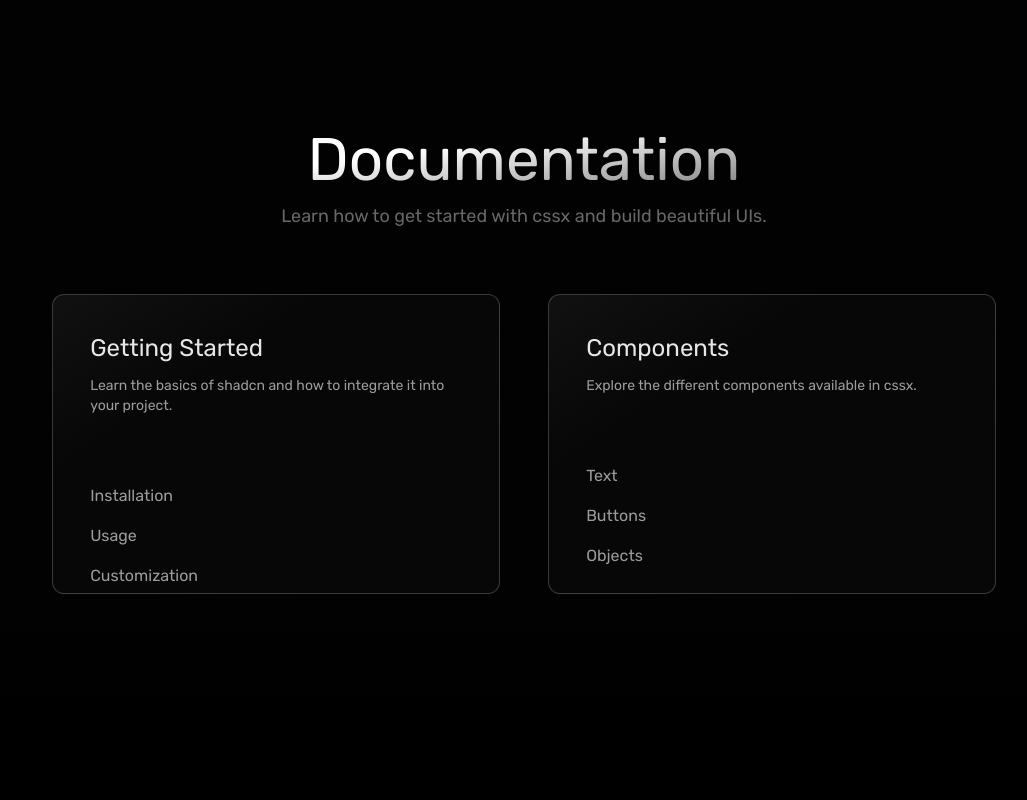
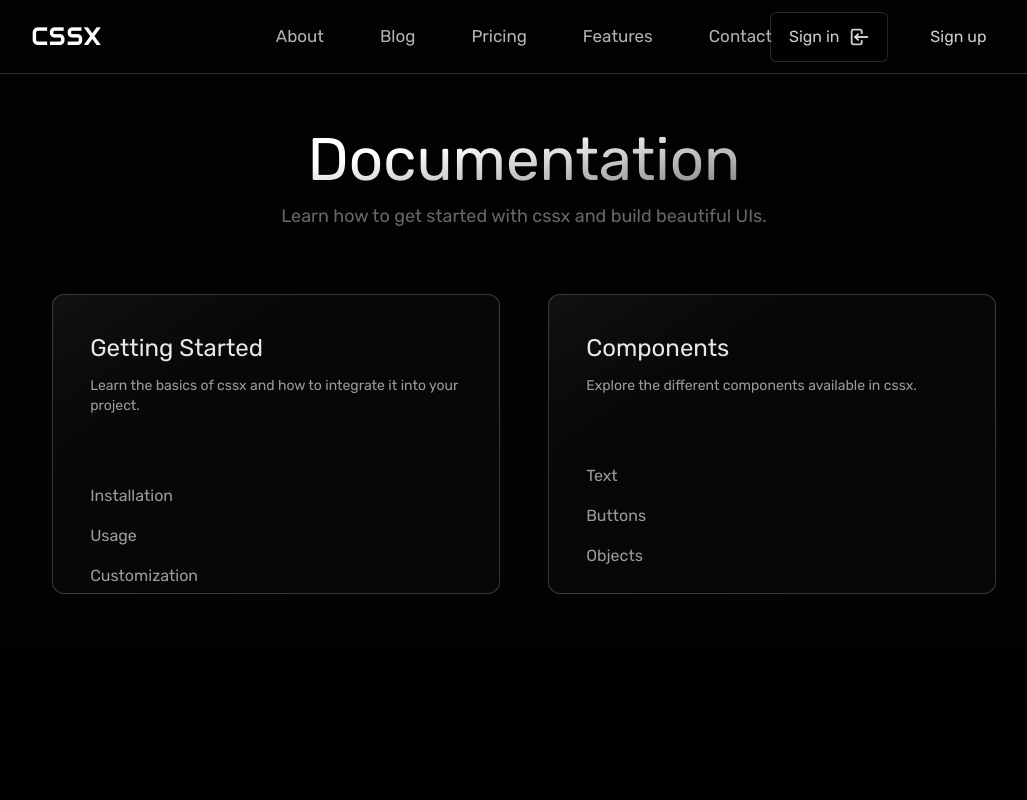
Before and after one commit to Tintaa307/CSSX, a Next.js app: page /docs in a window 1280 px wide. Shown: the top 800 px of the page, without its empty margins (116-1143 px from the left). Built offline with nearby package versions, Linux system fonts and the light colour scheme; what tailwindcss-animation-delay would draw is missing.

Commit message:
change a text

```diff
--- a/src/app/docs/page.tsx
+++ b/src/app/docs/page.tsx
@@ -23,7 +23,7 @@ const Docs = () => {
         <Article
           title="Getting Started"
           route="/docs/guide/getting-started"
-          description="Learn the basics of shadcn and how to integrate it into your project."
+          description="Learn the basics of cssx and how to integrate it into your project."
           list={gettingStartedList}
         />
         <Article
--- a/src/components/navbar/Navbar.tsx
+++ b/src/components/navbar/Navbar.tsx
@@ -15,7 +15,7 @@ const Navbar = () => {
     <>
       {pathname === "/sign-in" ||
       pathname === "/sign-up" ||
-      pathname.includes("docs") ? null : (
+      pathname.includes("guide") ? null : (
         <header className="fixed top-0 left-0 w-full h-[74px] flex items-center justify-center border-b-[1px] border-b-white/20 z-40 backdrop-blur-sm">
           <nav className="w-[77%] h-full flex justify-evenly items-center">
             <Logo />
```
